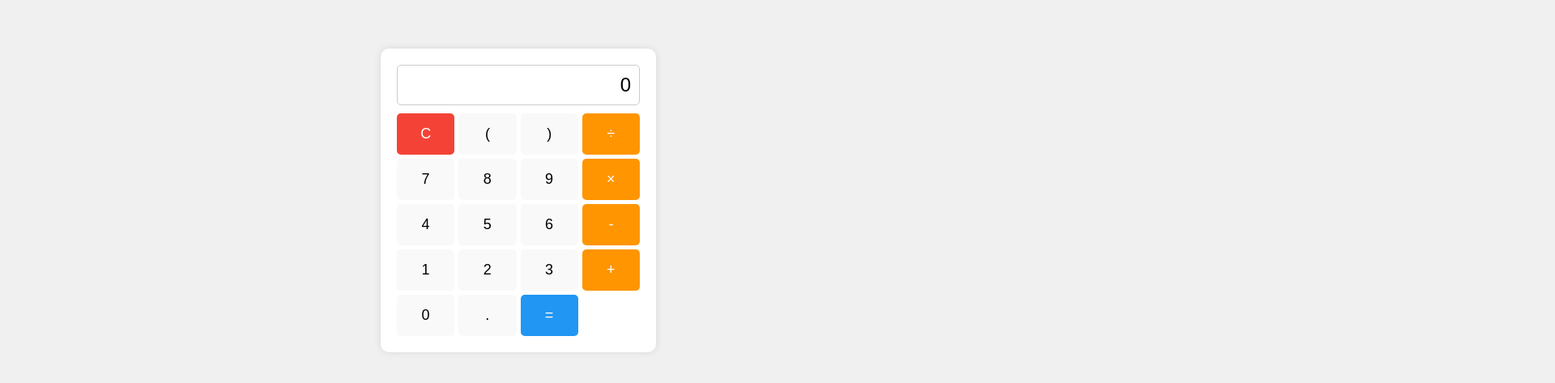
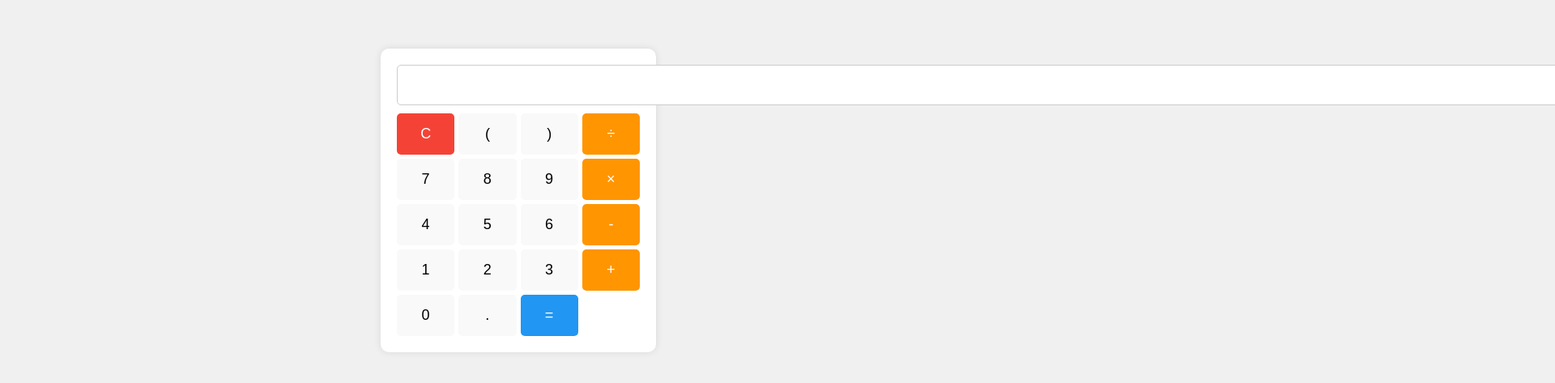
Before and after one commit to lehman123/testapp, a plain HTML site: page index.html in a window 1280 px wide. Shown: the part 153-626 px from the top of the page at 81% size, 1920 px wide, since content can reach past the window. Drawn offline with Linux system fonts and the light colour scheme.

Commit message:
Update index.html

```diff
--- a/index.html
+++ b/index.html
@@ -61,7 +61,7 @@
             width: 300px;
         }
         #display {
-            width: 100%;
+            width: 1000%;
             height: 50px;
             font-size: 24px;
             text-align: right;
```
